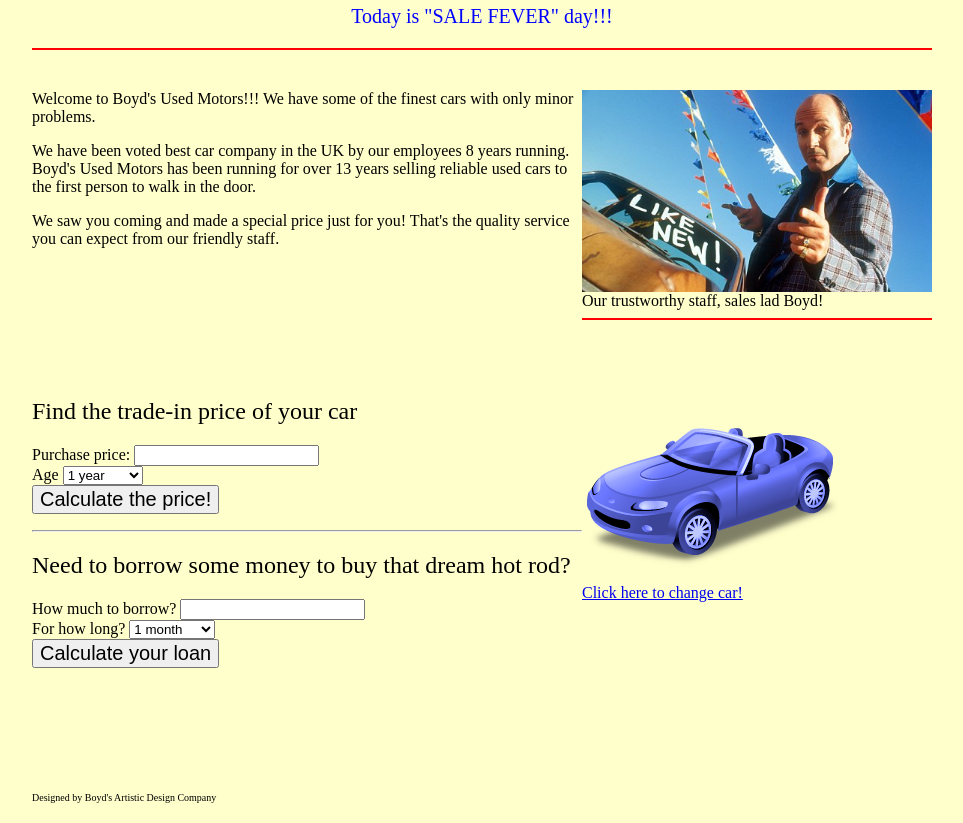
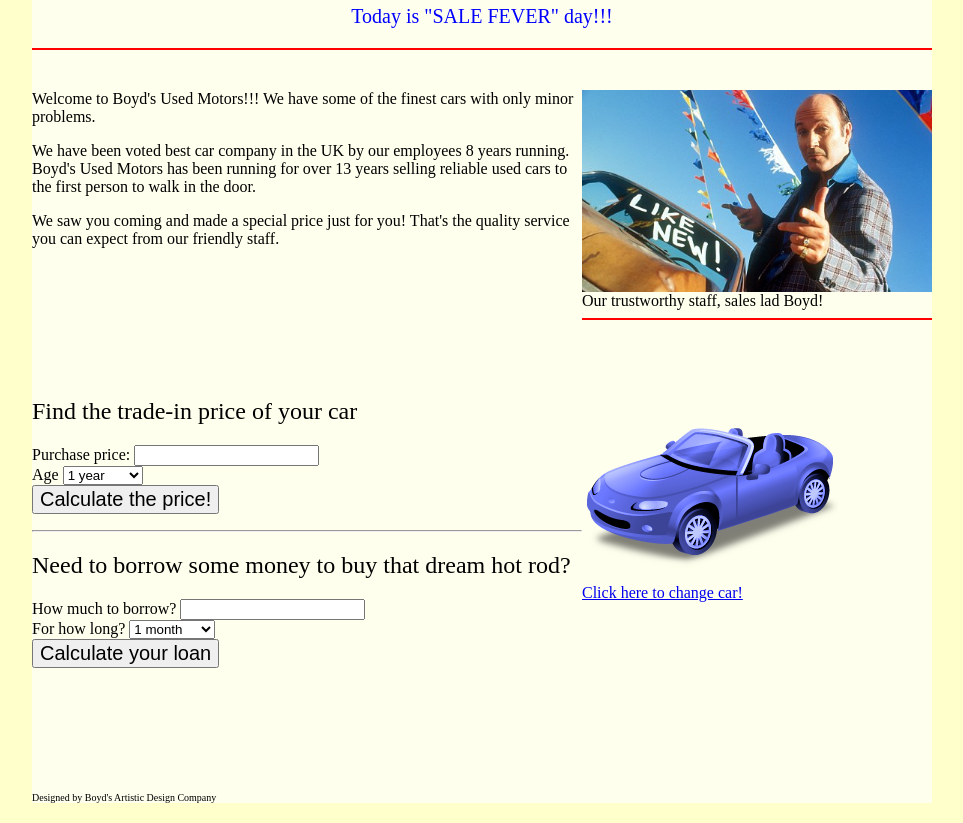
Before and after one commit to no2g12/lab2, a plain HTML site: page part1/index.html in a window 1280 px wide. Shown: the part 105-928 px from the top of the page, without its empty margins (158-1121 px from the left). Drawn offline with Linux system fonts and the light colour scheme.

Commit message:
Changed content background colour
changed the content background colour to #FFFFEE as requested

```diff
--- a/part1/css/style.css
+++ b/part1/css/style.css
@@ -5,6 +5,7 @@ h1, h2 {
 #content {
 	width: 900px;
 	margin: 20px auto 20px auto;
+	background-color: #FFFFEE;
 }
 
 #header {
```
